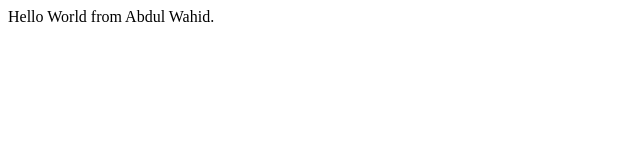
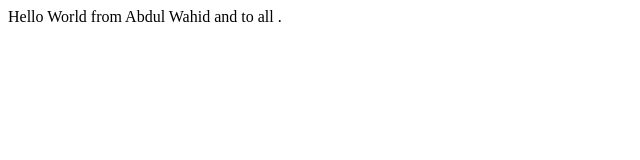
Before and after one commit to abwahid/BootCamp2020, a plain HTML site: page index.html in a window 1280 px wide. Shown: the full height of the page, 0-640 px from the left. Drawn offline with Linux system fonts and the light colour scheme.

Commit message:
Update index.html

```diff
--- a/index.html
+++ b/index.html
@@ -5,7 +5,7 @@
 </head>
 <body>
     <div>
-        Hello World from Abdul Wahid.
+        Hello World from Abdul Wahid and to all .
 
     </div>
 </body>
```
